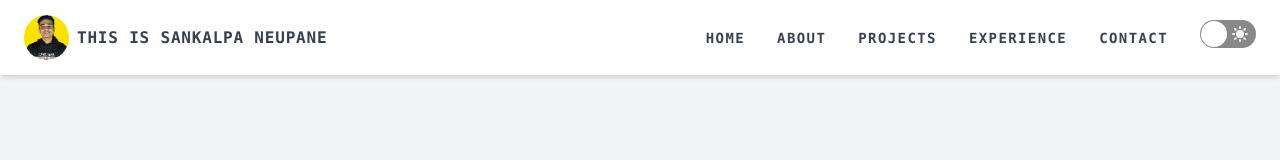
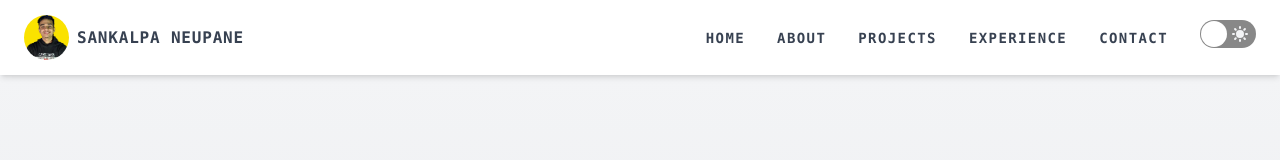
Before and after one commit to mukeshadhikari118/myportfolio, a Next.js app: page / in a window 1280 px wide. Shown: the top 160 px of the page. Built offline with nearby package versions, Linux system fonts and the light colour scheme; no server answers.

Commit message:
fix:name

```diff
--- a/components/Navbar.js
+++ b/components/Navbar.js
@@ -39,7 +39,7 @@ function Navbar() {
               width="45"
             />
             <h1 className="font-extrabold  cursor-pointer hover:text-yellow-400 transition-all duration-300  tracking-wider md:text-base text-xs font-mono">
-              This is Sankalpa Neupane
+              Sankalpa Neupane
             </h1>
           </div>
         </a>
```
